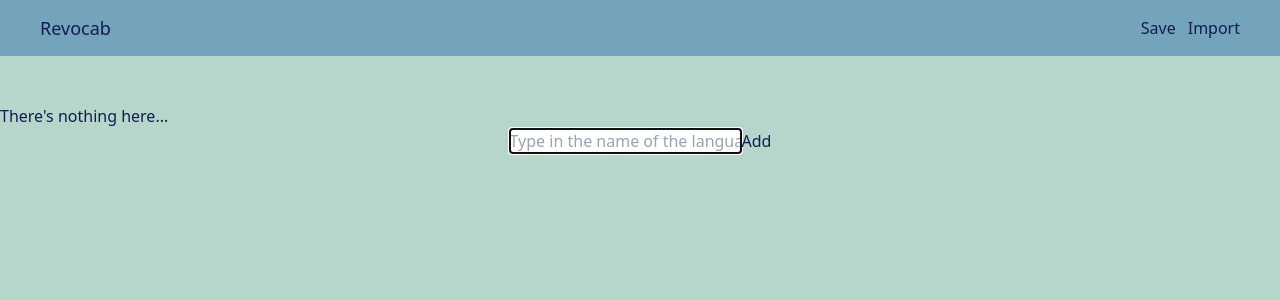
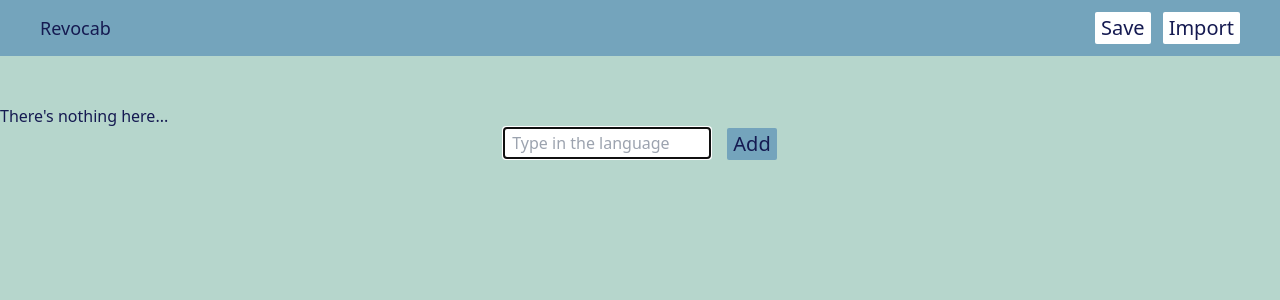
Before and after one commit to tofl/revocab, a Vue app: page / in a window 1280 px wide. Both pictures are taken after a click on the element "Add a new language". Shown: the top 300 px of the page. Built offline with nearby package versions, Linux system fonts and the light colour scheme.

Commit message:
Added the BaseButton and BaseTextInput components

```diff
--- a/src/components/layout/TheHeader.vue
+++ b/src/components/layout/TheHeader.vue
@@ -11,14 +11,20 @@
       </div>
 
       <div>
-        <button @click="saveStore">Save</button>
+        <BaseButton
+          @click="saveStore"
+          type="outline"
+        >
+          Save
+        </BaseButton>
 
-        <button
+        <BaseButton
+          type="outline"
           class="ml-3"
           @click="showImportDialog = true"
         >
           Import
-        </button>
+        </BaseButton>
         <BaseDialog
           :show="showImportDialog"
           @close="showImportDialog = false"
@@ -49,6 +55,7 @@ import { ref } from 'vue';
 import { RouterLink } from 'vue-router';
 import BaseDialog from '@/components/ui/BaseDialog.vue';
 import { useLanguagesStore } from '@/stores/languages';
+import BaseButton from '@/components/ui/BaseButton.vue';
 
 const languagesStore = useLanguagesStore();
 
@@ -75,13 +82,3 @@ function handleFile(e) {
   reader.readAsText(e.target.files[0]);
 }
 </script>
-
-<style scoped>
-button {
-  transition: 500ms ease-in-out;
-}
-
-button:hover {
-  transform: translateY(-5px);
-}
-</style>
--- /dev/null
+++ b/src/components/ui/BaseButton.vue
@@ -0,0 +1,17 @@
+<template>
+  <button
+    class="bg-main-blue px-1.5 h-8 active:translate-y-0.5 text-xl rounded-sm"
+    :class="{ 'bg-white': props.type === 'outline' }"
+  >
+    <slot></slot>
+  </button>
+</template>
+
+<script setup>
+const props = defineProps({
+  type: {
+    required: false,
+    default: 'default',
+  },
+});
+</script>
--- /dev/null
+++ b/src/components/ui/BaseTextInput.vue
@@ -0,0 +1,17 @@
+<template>
+  <input
+    :value="modelValue"
+    @input="$emit('update:modelValue', $event.target.value)"
+    type="text"
+    class="border rounded-sm w-52 h-8 px-2 relative bottom-0.5"
+    :placeholder="placeholder"
+  />
+</template>
+
+<script setup>
+defineProps({
+  placeholder: String,
+  modelValue: String,
+})
+defineEmits(['update:modelValue'])
+</script>
--- a/src/views/PickLanguage.vue
+++ b/src/views/PickLanguage.vue
@@ -32,14 +32,13 @@
         Add a new language
       </p>
       <div v-else>
-        <input
+        <BaseTextInput
           v-model="languageName"
-          type="text"
-          placeholder="Type in the name of the language"
-          class="border"
+          class="mr-4"
+          placeholder="Type in the language"
           autofocus
         />
-        <button>Add</button>
+        <BaseButton>Add</BaseButton>
       </div>
     </form>
   </BaseContainer>
@@ -50,6 +49,8 @@ import { useRouter } from 'vue-router';
 import { ref, computed } from 'vue';
 import { useLanguagesStore } from '@/stores/languages';
 import BaseContainer from '@/components/ui/BaseContainer.vue';
+import BaseButton from '@/components/ui/BaseButton.vue';
+import BaseTextInput from '@/components/ui/BaseTextInput.vue';
 
 const languagesStore = useLanguagesStore();
 
--- a/src/views/SelectedLanguage.vue
+++ b/src/views/SelectedLanguage.vue
@@ -6,7 +6,12 @@
 
         <div class="flex justify-around mb-4 md:flex-col md:items-center">
           <p>
-            <button @click="startPractice">Practice</button>
+            <BaseButton
+              @click="startPractice"
+              class="mb-2"
+            >
+              Practice
+            </BaseButton>
           </p>
           <form>
             <select v-model="selectedCategory">
@@ -142,6 +147,7 @@ import { useRoute, useRouter } from 'vue-router';
 import WordList from '@/components/words/WordList.vue';
 import BaseContainer from '@/components/ui/BaseContainer.vue';
 import BaseDialog from '@/components/ui/BaseDialog.vue';
+import BaseButton from '@/components/ui/BaseButton.vue';
 
 const router = useRouter();
 const route = useRoute();
```
